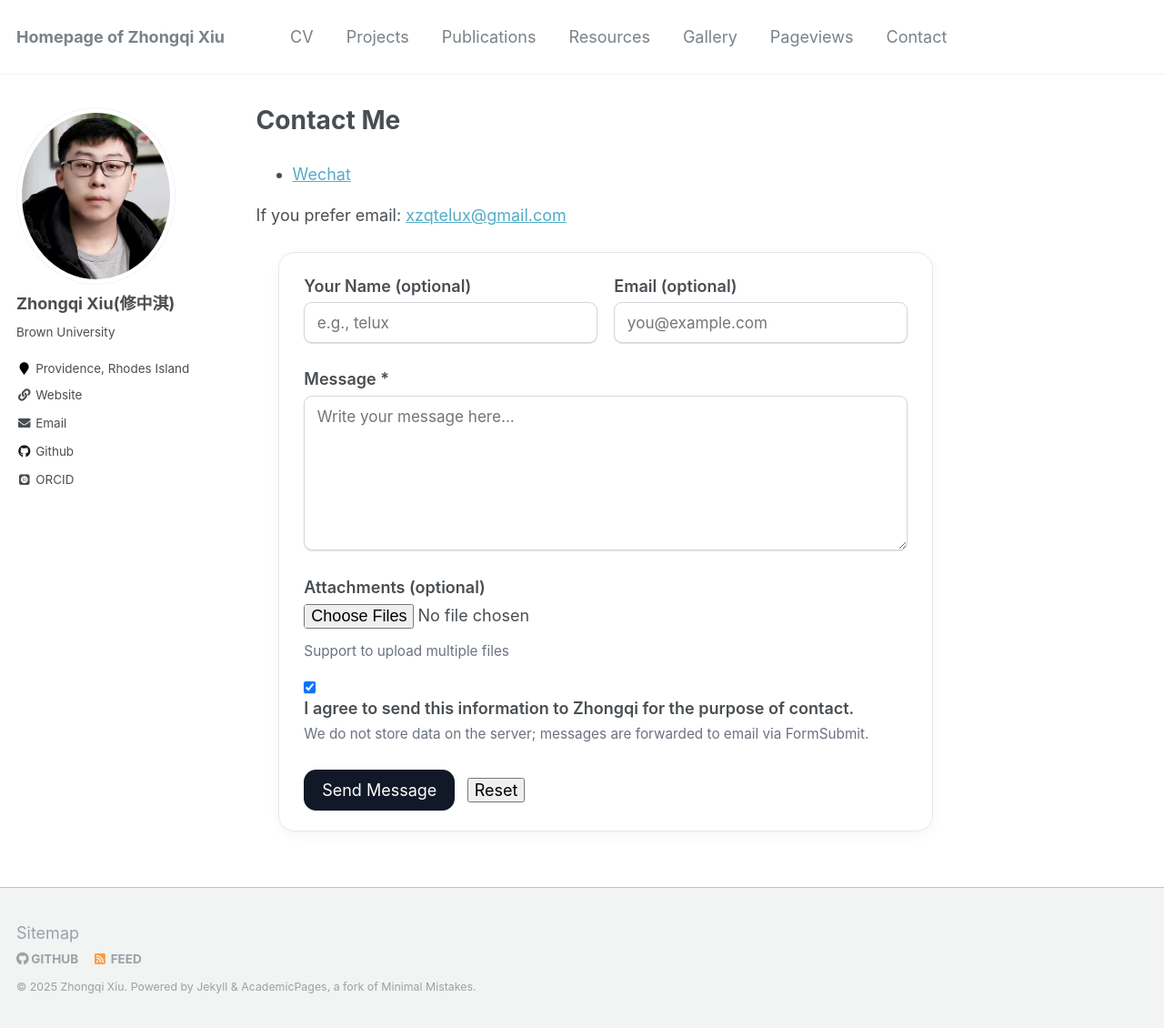
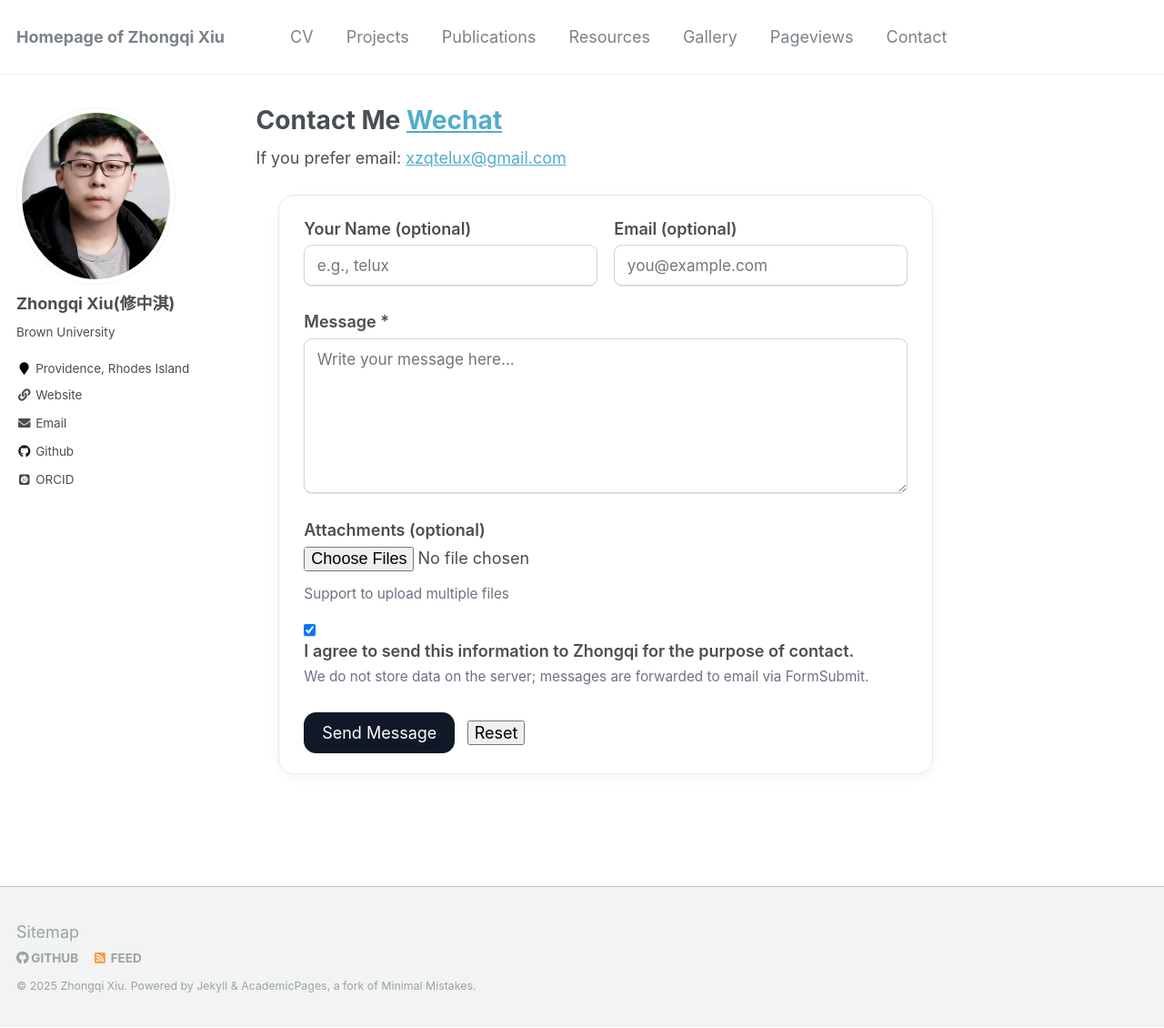
Before and after one commit to k-telux/k-telux.github.io, a Jekyll site: the page built from _pages/contact.md, in a window 1280 px wide and 1130 px high. Shown: the whole window at 91% size. Built offline with Jekyll 4.4.1, drawn with Linux system fonts in a browser that asks for light colours; some web fonts are replaced.

```diff
--- a/_pages/contact.md
+++ b/_pages/contact.md
@@ -1,12 +1,10 @@
 ---
 permalink: /contact/
-title: "Contact Me"
+title: "Contact Me [Wechat](../images/wechat.jpg)"
 excerpt: "Get in touch"
 layout: single
 author_profile: true
 ---
-
-- [Wechat](../images/wechat.jpg)
 
 {% assign base = site.baseurl | default: "" %}
 {% assign site_url = site.url | default: "https://k-telux.github.io" %}
```
